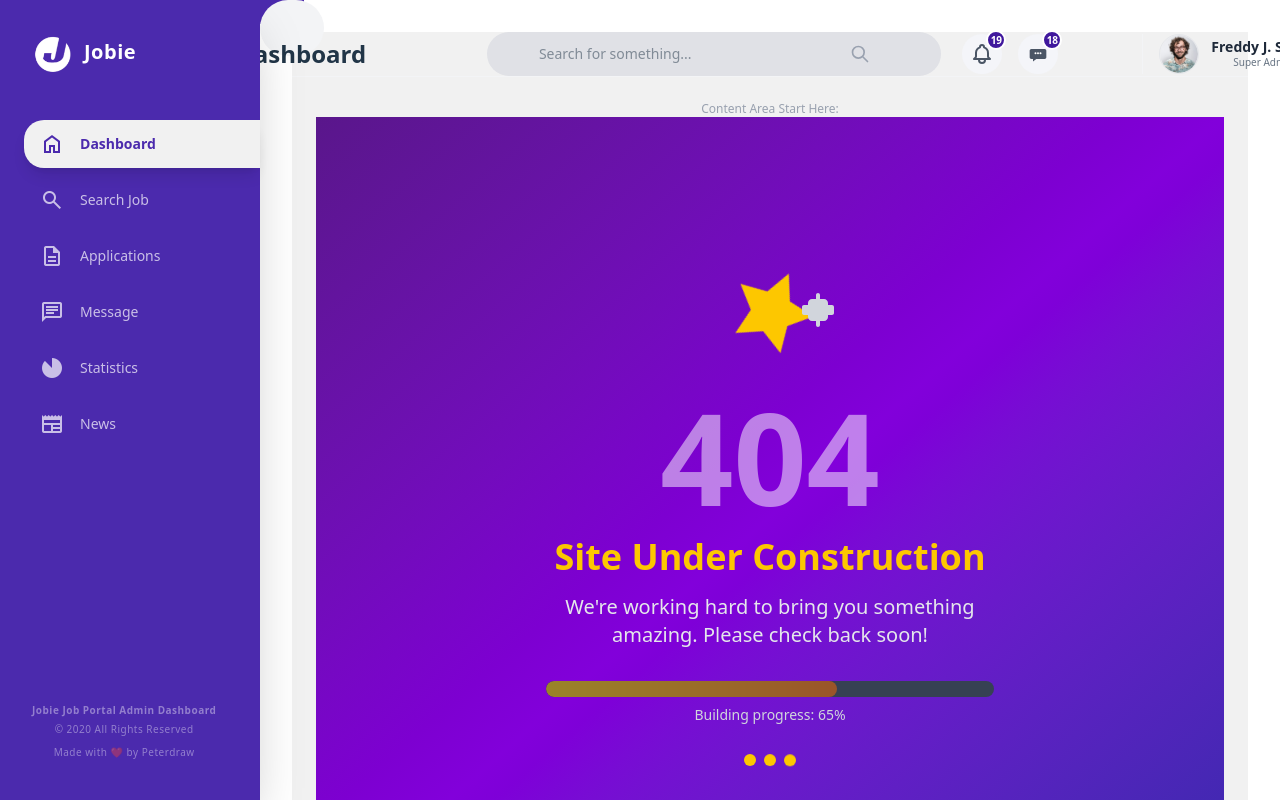
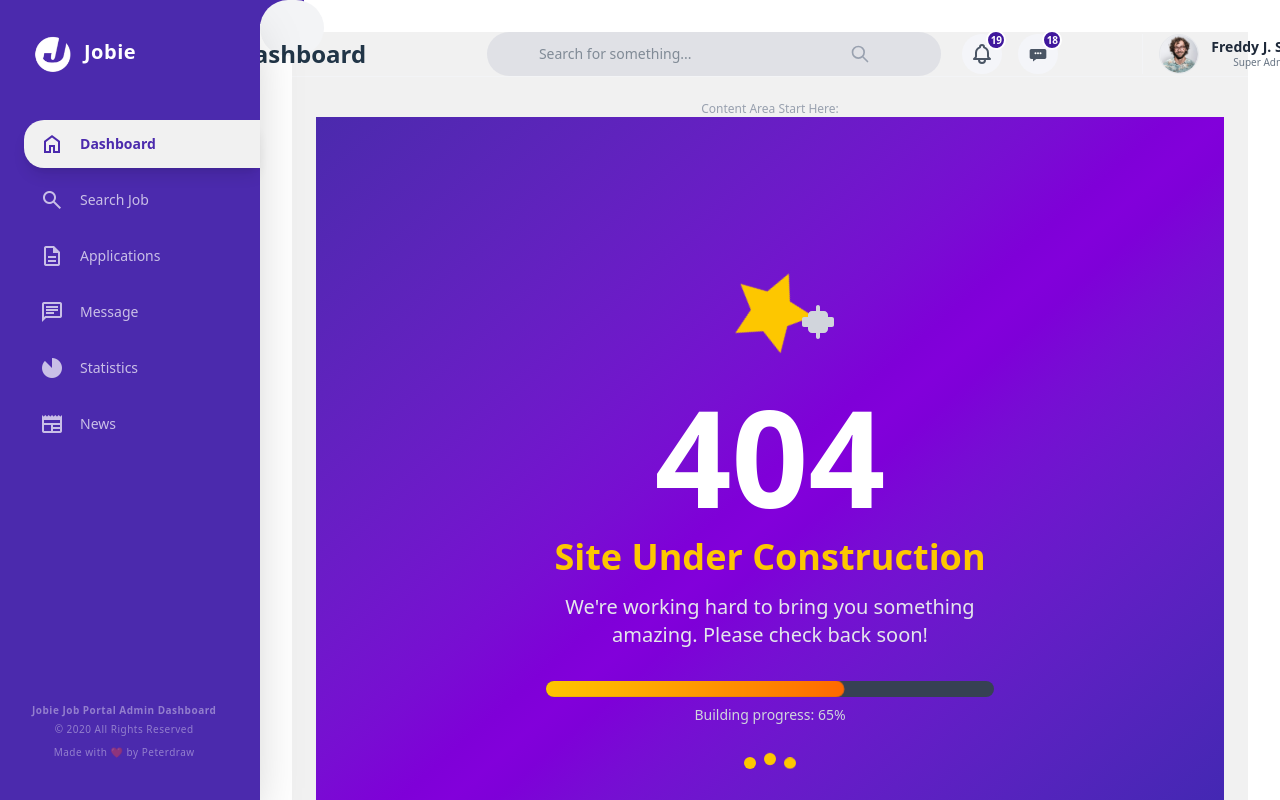
Before and after one commit to Tekfred/Jobie-Dashboard, a Vue app: page / in a window 1280 px wide. Shown: the top 800 px of the page. Built offline with nearby package versions, Linux system fonts and the light colour scheme.

Commit message:
modified src and 404 page

```diff
--- a/package.json
+++ b/package.json
@@ -11,6 +11,7 @@
   "dependencies": {
     "@fontsource/inter": "^5.2.8",
     "@tailwindcss/vite": "^4.1.18",
+    "animate.css": "^4.1.1",
     "hamburgers": "^1.2.1",
     "pinia": "^3.0.4",
     "tailwindcss": "^4.1.18",
--- a/src/Features/dashboard/Dashboardview.vue
+++ b/src/Features/dashboard/Dashboardview.vue
@@ -36,7 +36,7 @@ const start = ref(true);
 
 
 
-<main class="bg-linear-to-br from-purple-900 via-purple-700 to-indigo-800 min-h-screen flex items-center justify-center">
+<main class="bg-linear-to-br from-[#4B2AAD] via-purple-700 to-indigo-800 min-h-screen flex items-center justify-center">
 
   <div class="text-center px-4">
 
--- a/src/Features/layout/Navbar.vue
+++ b/src/Features/layout/Navbar.vue
@@ -51,7 +51,7 @@ const mainMargin = computed(() => {
           <span class="hamburger-inner"></span>
         </span>
       </button>
-      <h1 class="font-bold text-2xl ml-7">Dashboard</h1>
+      <h1 class="font-bold text-2xl ml-7 animate__animated animate__fadeInDown">Dashboard</h1>
     </div>
 
     <div class="flex items-center w-1/3 relative right-24">
--- a/src/main.js
+++ b/src/main.js
@@ -5,6 +5,7 @@ import App from './App.vue'
 import router from './router'
 import '@fontsource/inter'
 import 'hamburgers/dist/hamburgers.css'
+import 'animate.css';
 
 
 
```
Also changed, not shown: 1 other file (tests, documents, lock files or other folders).
